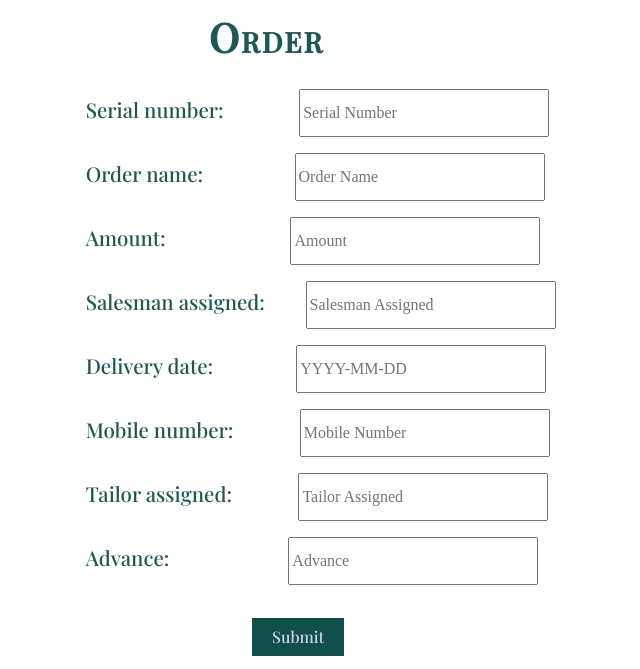
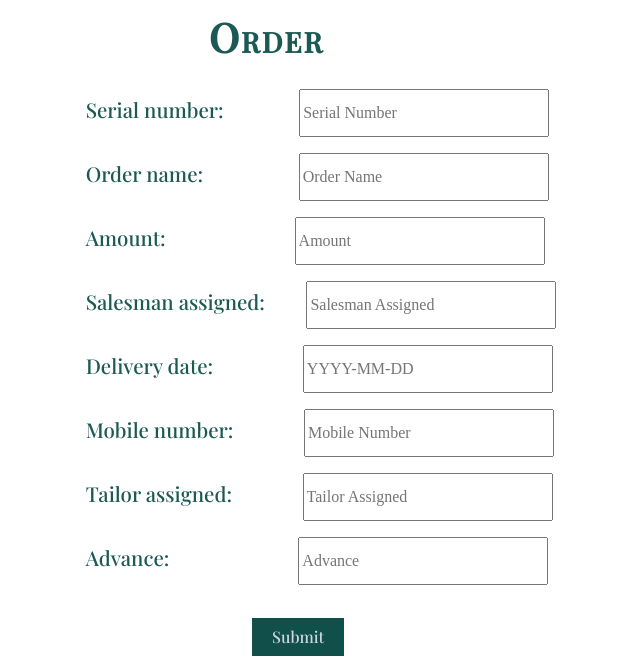
Before and after one commit to smanjot27/-Order-Management-and-Invoice-Generation-, a Django app: page /neworder in a window 1280 px wide. Shown: the part 136-805 px from the top of the page, without its empty margins (348-988 px from the left). Run offline with Django 3.2, Linux system fonts and the light colour scheme.

Commit message:
Update addorder.css

```diff
--- a/static/css/addorder.css
+++ b/static/css/addorder.css
@@ -25,31 +25,35 @@ font-family: "Times New Roman";
 }
 input[name='order_name']
 {
-margin-left: 3.5%;
+margin-left: 4%;
 }
 input[name='amount']
 {
-margin-left: 7.5%;
+margin-left: 8%;
 }
 input[name='salesman_assigned']
 {
-margin-left: -2.6%;
+margin-left: -2.5%;
 }
 input[name='delivery_date']
 {
-margin-left: 2.5%;
+margin-left: 3.3%;
 }
 input[name='mobile_number'],input[name='tailor_assigned']
 {
-margin-left: 0.5%;
+margin-left: 1%;
 }
 input[name='advance']
 {
-margin-left: 6.8%;
+margin-left: 8%;
 }
 input[name='serial_number']
 {
 margin-left:1.6%;
+}
+input[name='serial_no']
+{
+    margin-left:3%;
 }
 form
 {
```
